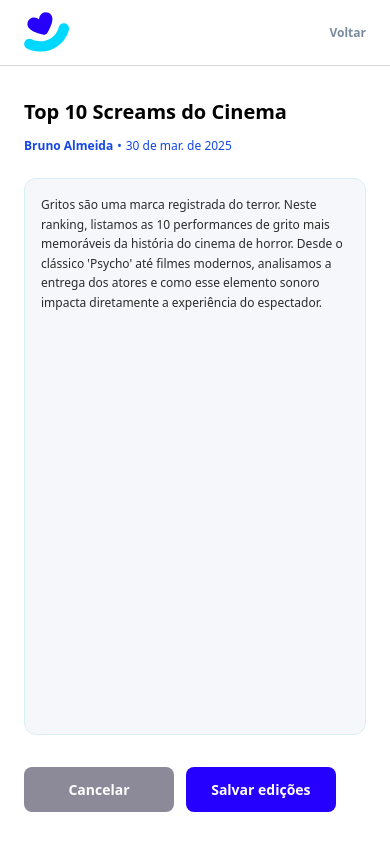
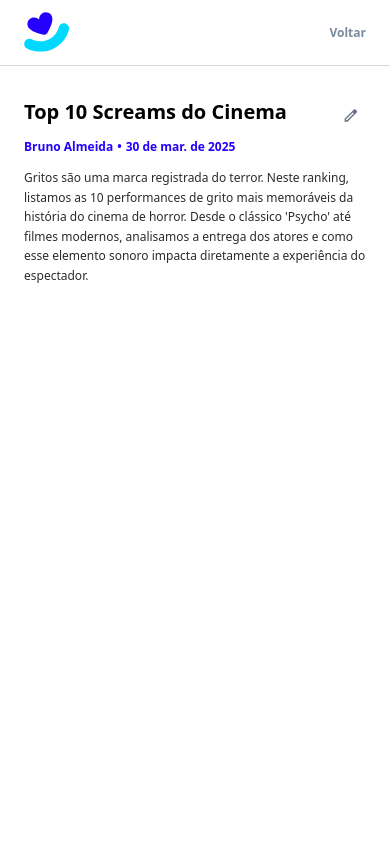
Before and after one commit to vitto2/blog-da-blue, a React (Vite) app: page / in a window 390 px wide. Built offline with nearby package versions, Linux system fonts and the light colour scheme.

Commit message:
feat: fazendo alteração para adaptação para tablets na página de visualizar posts

```diff
--- a/src/App.jsx
+++ b/src/App.jsx
@@ -2,16 +2,16 @@ import Header from "./components/Header.jsx";
 import Recents from "./components/Recents.jsx";
 import AllPosts from "./components/AllPosts.jsx";
 import Button from "./components/Button.jsx";
-import EditPost from "./components/EditPost.jsx";
+import ViewPost from "./components/ViewPost.jsx";
 
 export default function App() {
 	return (
 		<>
-			<EditPost
+			<ViewPost
 				autor="Bruno Almeida"
 				titulo="Top 10 Screams do Cinema"
 				dataPublicacao="30/03/2025"
-				descricao="Gritos são uma marca registrada do terror. Neste ranking, listamos as 10 performances de grito mais memoráveis da história do cinema de horror. Desde o clássico 'Psycho' até filmes modernos, analisamos a entrega dos atores e como esse elemento sonoro impacta diretamente a experiência do espectador."
+				conteudo="Gritos são uma marca registrada do terror. Neste ranking, listamos as 10 performances de grito mais memoráveis da história do cinema de horror. Desde o clássico 'Psycho' até filmes modernos, analisamos a entrega dos atores e como esse elemento sonoro impacta diretamente a experiência do espectador."
 			/>
 			{/* <Header />
 			<div className="px-[1.5rem] xl:px-[12.75rem] md:px-[50px] ">
--- a/src/components/ViewPost.jsx
+++ b/src/components/ViewPost.jsx
@@ -22,18 +22,16 @@ export default function ViewPost({
 		<div className="flex min-h-screen flex-col">
 			<Header returnBtn />
 
-			<main className="flex-1 px-[1.5rem] pt-[2rem] pb-[2rem]">
+			<main className="flex-1 px-[1.5rem] pt-[2rem] pb-[2rem] md:px-[3.125rem]">
 				<div className="relative mb-[0.75rem]">
-					<h1 className="text-xl font-semibold">{titulo}</h1>
+					<h1 className="text-xl font-semibold md:text-[2.18rem]">{titulo}</h1>
 
-					<button
-						onClick={onEdit}
-						className="absolute right-0 top-[0.125rem]">
+					<button onClick={onEdit} className="absolute right-0 top-[0.125rem]">
 						<img src={editIcon} alt="Editar" />
 					</button>
 				</div>
 
-				<div className="pb-[12px] flex gap-[4px] items-center text-[.75rem] text-[#2500FF] font-semibold">
+				<div className="pb-[.75rem] flex gap-[4px] items-center text-[.75rem] text-[#2500FF] font-semibold md:pb-[2rem] md:font-semibold md:text-[.875rem]">
 					<h4 className="font-semibold">{autor}</h4>
 					<span>•</span>
 					<h4>{formatarData(dataPublicacao)}</h4>
@@ -45,7 +43,7 @@ export default function ViewPost({
 					.map((p, i) => (
 						<p
 							key={i}
-							className="mb-[1rem] text-[0.75rem] leading-relaxed text-[#2B2B2B]">
+							className="mb-[1rem] text-[0.75rem] leading-relaxed text-[#2B2B2B] md:text-[1rem]">
 							{p}
 						</p>
 					))}
```
